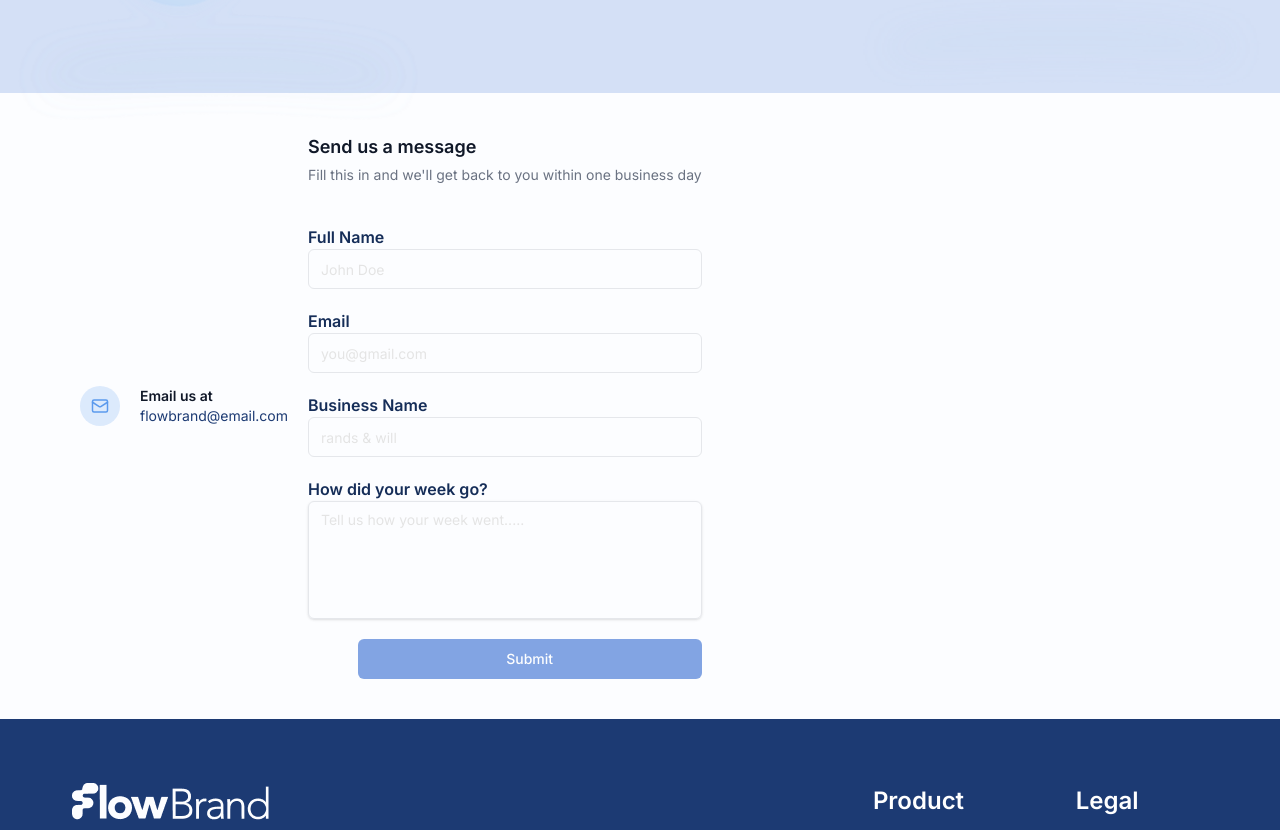
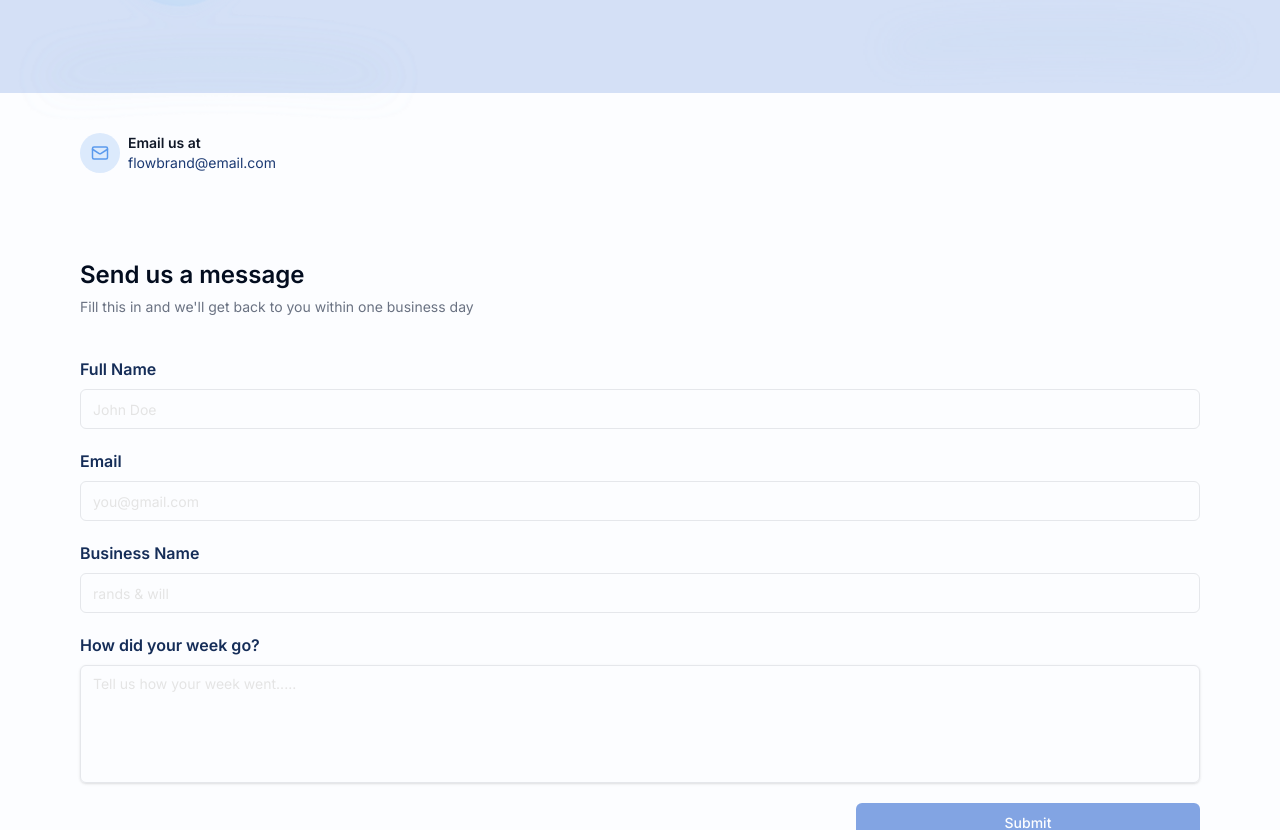
Before and after one commit to hngprojects/flowbrand-fe, a Next.js app: page /contact-us in a window 1280 px wide. Shown: the part 440-1270 px from the top of the page. Built offline with nearby package versions, Linux system fonts and the light colour scheme.

Commit message:
fix: contact page and how it works page

```diff
--- a/src/views/ContactUsView.tsx
+++ b/src/views/ContactUsView.tsx
@@ -39,7 +39,8 @@ export default function ContactUsView() {
       {/* Content Section */}
       <section className="mx-auto mt-10 w-full max-w-[1440px] px-6 md:px-12 lg:px-20">
         {/* Email Card */}
-        <div className="flex items-center gap-5">
+        <div className="flex flex-col items-start gap-5 space-y-16">
+          <div className="flex items-center gap-2">
             <div className="bg-accent/20 flex h-10 w-10 shrink-0 items-center justify-center rounded-full">
               <svg
                 xmlns="http://www.w3.org/2000/svg"
@@ -61,10 +62,11 @@ export default function ContactUsView() {
               <p className="text-sm font-semibold text-gray-900">Email us at</p>
               <p className="text-sm text-[#1C3A73]">flowbrand@email.com</p>
             </div>
+          </div>
 
           {/* Form */}
-          <div>
-            <h2 className="mb-1 text-lg font-semibold text-gray-900">
+          <div className="w-full">
+            <h2 className="mb-1 text-[24px] font-semibold text-[#030D1F]">
               Send us a message
             </h2>
             <p className="mb-6 text-sm text-gray-500">
@@ -73,7 +75,7 @@ export default function ContactUsView() {
             </p>
 
             <form className="mt-10 space-y-5">
-              <div className="space-y-1">
+              <div className="flex flex-col gap-2">
                 <Label
                   htmlFor="fullName"
                   className="text-[16px] font-semibold text-[#152D58]"
@@ -88,7 +90,7 @@ export default function ContactUsView() {
                 />
               </div>
 
-              <div className="space-y-1">
+              <div className="flex flex-col gap-2">
                 <Label
                   htmlFor="email"
                   className="text-[16px] font-semibold text-[#152D58]"
@@ -103,7 +105,7 @@ export default function ContactUsView() {
                 />
               </div>
 
-              <div className="space-y-1">
+              <div className="flex flex-col gap-2">
                 <Label
                   htmlFor="businessName"
                   className="text-[16px] font-semibold text-[#152D58]"
@@ -118,7 +120,7 @@ export default function ContactUsView() {
                 />
               </div>
 
-              <div className="space-y-1">
+              <div className="flex flex-col gap-2">
                 <Label
                   htmlFor="message"
                   className="text-[16px] font-semibold text-[#152D58]"
--- a/src/views/HowItWorksView.tsx
+++ b/src/views/HowItWorksView.tsx
@@ -135,14 +135,14 @@ const HowItWorksView = () => {
             <motion.div
               whileHover={{ scale: 1.02 }}
               transition={{ duration: 0.3 }}
-              className="flex w-full max-w-[447px] justify-center"
+              className="flex w-full max-w-[606px] justify-center"
             >
               <Image
                 src={step.image}
                 alt={step.title}
-                width={447}
+                width={606}
                 height={445}
-                className="h-auto w-full rounded-2xl"
+                className="h-auto w-[606px]"
               />
             </motion.div>
           </motion.div>
```
Lines whose indentation alone changed are shown as unchanged.
